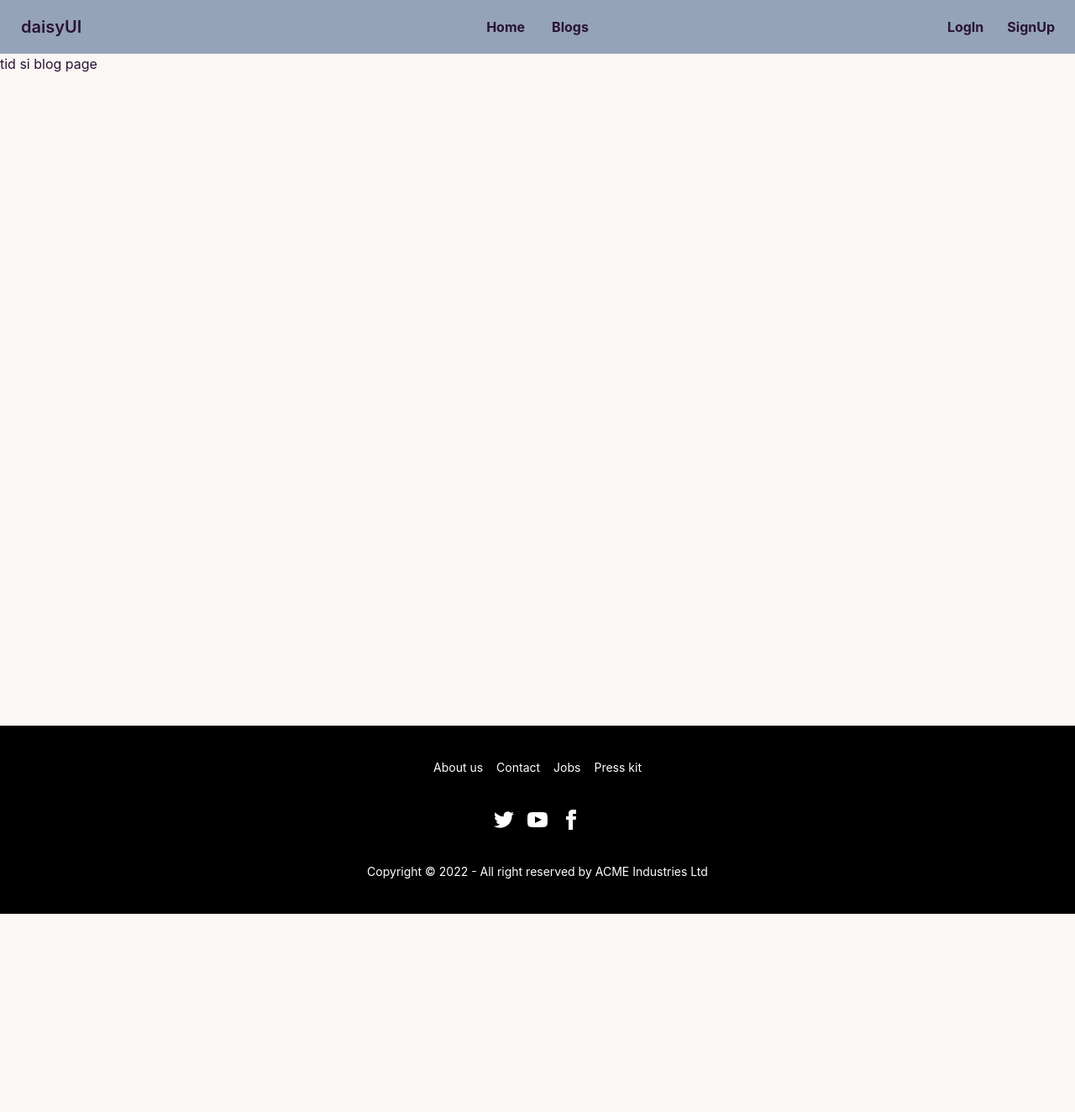
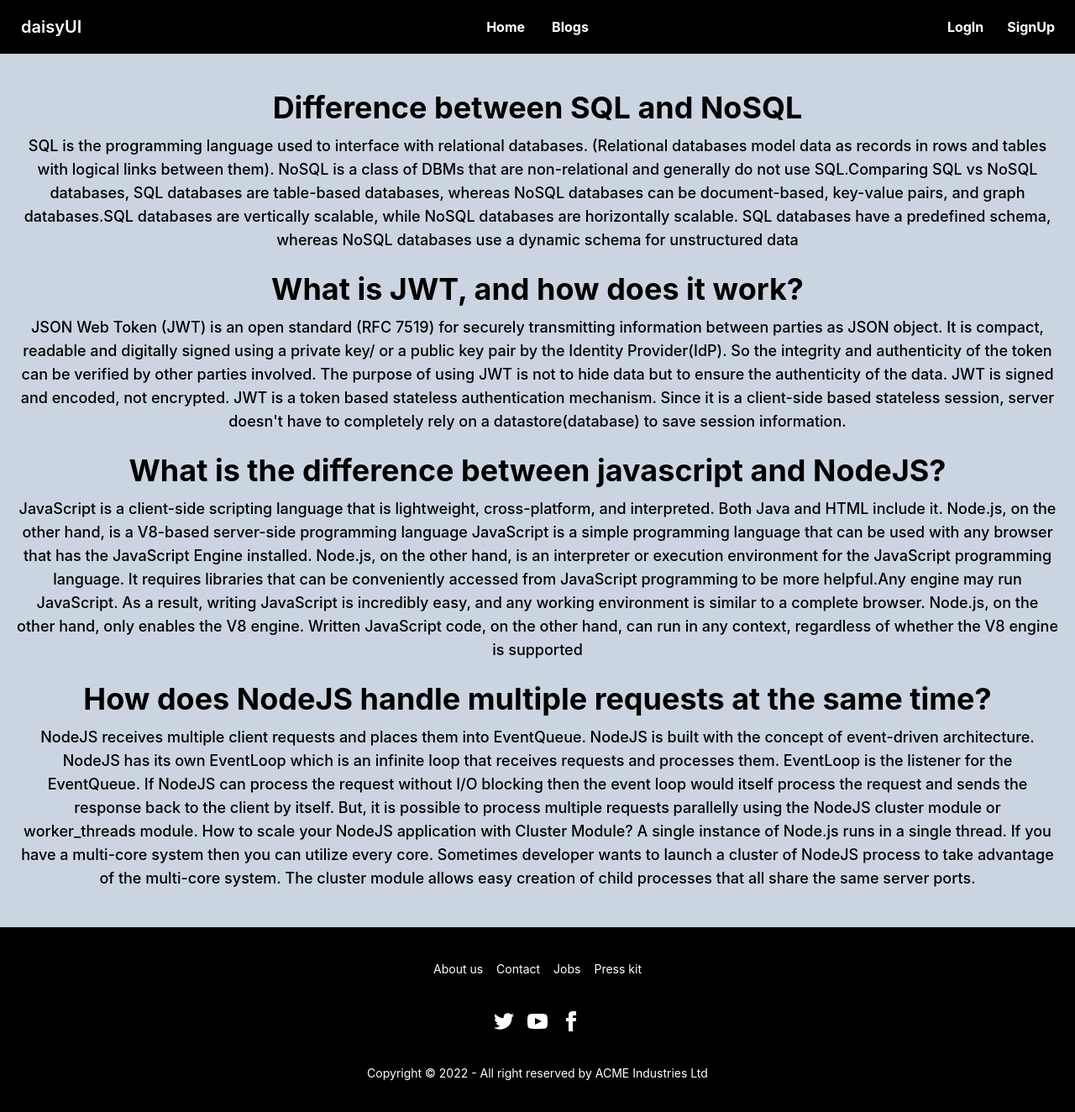
Before and after one commit to rabiul155/PhotoGraphyPro-client, a React (Create React App) app: page /blogs in a window 1280 px wide. Shown: the top 1324 px of the page at 84% size. Before the commit the page ends 1088 px from the top, so only its background shows below. Built offline with nearby package versions, Linux system fonts and the light colour scheme; no server answers.

Commit message:
blog done

```diff
--- a/src/component/Navbar/Navbar.js
+++ b/src/component/Navbar/Navbar.js
@@ -21,8 +21,10 @@ const Navbar = () => {
 
 
     return (
+
+
         <div>
-            <div className="navbar bg-slate-400 px-2">
+            <div className="navbar text-white bg-black px-2">
                 <div className="navbar-start">
                     <div className="dropdown ">
                         <label tabIndex={0} className="btn btn-ghost lg:hidden">
--- a/src/component/Pages/Blogs/Blogs.js
+++ b/src/component/Pages/Blogs/Blogs.js
@@ -2,8 +2,34 @@ import React from 'react';
 
 const Blogs = () => {
     return (
-        <div>
-            tid si blog page
+        <div className=' p-5 bg-slate-300 '>
+            <div className='text-black my-6'>
+                <h2 className=' text-4xl text-center font-bold m-3'>Difference between SQL and NoSQL</h2>
+                <p className=' text-center text-lg font-medium'>SQL is the programming language used to interface with relational databases. (Relational databases model data as records in rows and tables with logical links between them). NoSQL is a class of DBMs that are non-relational and generally do not use SQL.Comparing SQL vs NoSQL databases, SQL databases are table-based databases, whereas NoSQL databases can be document-based, key-value pairs, and graph databases.SQL databases are vertically scalable, while NoSQL databases are horizontally scalable. SQL databases have a predefined schema, whereas NoSQL databases use a dynamic schema for unstructured data</p>
+            </div>
+            <div className='text-black my-6'>
+                <h2 className=' text-4xl text-center font-bold m-3'>What is JWT, and how does it work? </h2>
+                <p className=' text-center text-lg font-medium'>JSON Web Token (JWT) is an open standard (RFC 7519) for securely transmitting information between parties as JSON object.
+
+                    It is compact, readable and digitally signed using a private key/ or a public key pair by the Identity Provider(IdP). So the integrity and authenticity of the token can be verified by other parties involved.
+
+                    The purpose of using JWT is not to hide data but to ensure the authenticity of the data. JWT is signed and encoded, not encrypted.
+
+                    JWT is a token based stateless authentication mechanism. Since it is a client-side based stateless session, server doesn't have to completely rely on a datastore(database) to save session information.</p>
+            </div>
+            <div className='text-black my-6'>
+                <h2 className=' text-4xl text-center font-bold m-3'> What is the difference between javascript and NodeJS?</h2>
+                <p className=' text-center text-lg font-medium'> JavaScript is a client-side scripting language that is lightweight, cross-platform, and interpreted. Both Java and HTML include it. Node.js, on the other hand, is a V8-based server-side programming language JavaScript is a simple programming language that can be used with any browser that has the JavaScript Engine installed. Node.js, on the other hand, is an interpreter or execution environment for the JavaScript programming language. It requires libraries that can be conveniently accessed from JavaScript programming to be more helpful.Any engine may run JavaScript. As a result, writing JavaScript is incredibly easy, and any working environment is similar to a complete browser. Node.js, on the other hand, only enables the V8 engine. Written JavaScript code, on the other hand, can run in any context, regardless of whether the V8 engine is supported</p>
+            </div>
+            <div className='text-black my-6'>
+                <h2 className=' text-4xl text-center font-bold m-3'>How does NodeJS handle multiple requests at the same time? </h2>
+                <p className=' text-center text-lg font-medium'>NodeJS receives multiple client requests and places them into EventQueue. NodeJS is built with the concept of event-driven architecture. NodeJS has its own EventLoop which is an infinite loop that receives requests and processes them.  EventLoop is the listener for the EventQueue.
+                    If NodeJS can process the request without I/O blocking then the event loop would itself process the request and sends the response back to the client by itself. But, it is possible to process multiple requests parallelly using the NodeJS cluster module or worker_threads module.
+                    How to scale your NodeJS application with Cluster Module?
+                    A single instance of Node.js runs in a single thread. If you have a multi-core system then you can utilize every core. Sometimes developer wants to launch a cluster of NodeJS process to take advantage of the multi-core system.
+                    The cluster module allows easy creation of child processes that all share the same server ports. </p>
+            </div>
+
         </div>
     );
 };
--- a/src/component/Pages/Home/Home.js
+++ b/src/component/Pages/Home/Home.js
@@ -5,15 +5,16 @@ const Home = () => {
     return (
         <div>
 
-            <div className=' banner text-white'>
+            <div className='banner text-white'>
 
-                <div className=' relative top-32 left-28'>
-                    <div className=''>
+                <div className='absolute top-32 left-28'>
+                    <div >
                         <h5 className=' text-xl font-bold '> PHOTOGRAFER GUIDE</h5>
-                        <h2 className=' text-5xl font-bold mt-3 py-3'>
+                        <h2 className=' text-5xl font-bold mt-2 py-3'>
                             Hire an amazing <br />
                             local photographer <br />
-                            anywhere in the world</h2>
+                            anywhere in the world
+                        </h2>
 
                         <p className=' text-lg mt-3'>Looking for professional photographers to work with? <br /> You came to the right place. On Fiverr, you can easily <br /> find top photographers for any job necessary</p>
                         <div className=' mt-3'>
```
